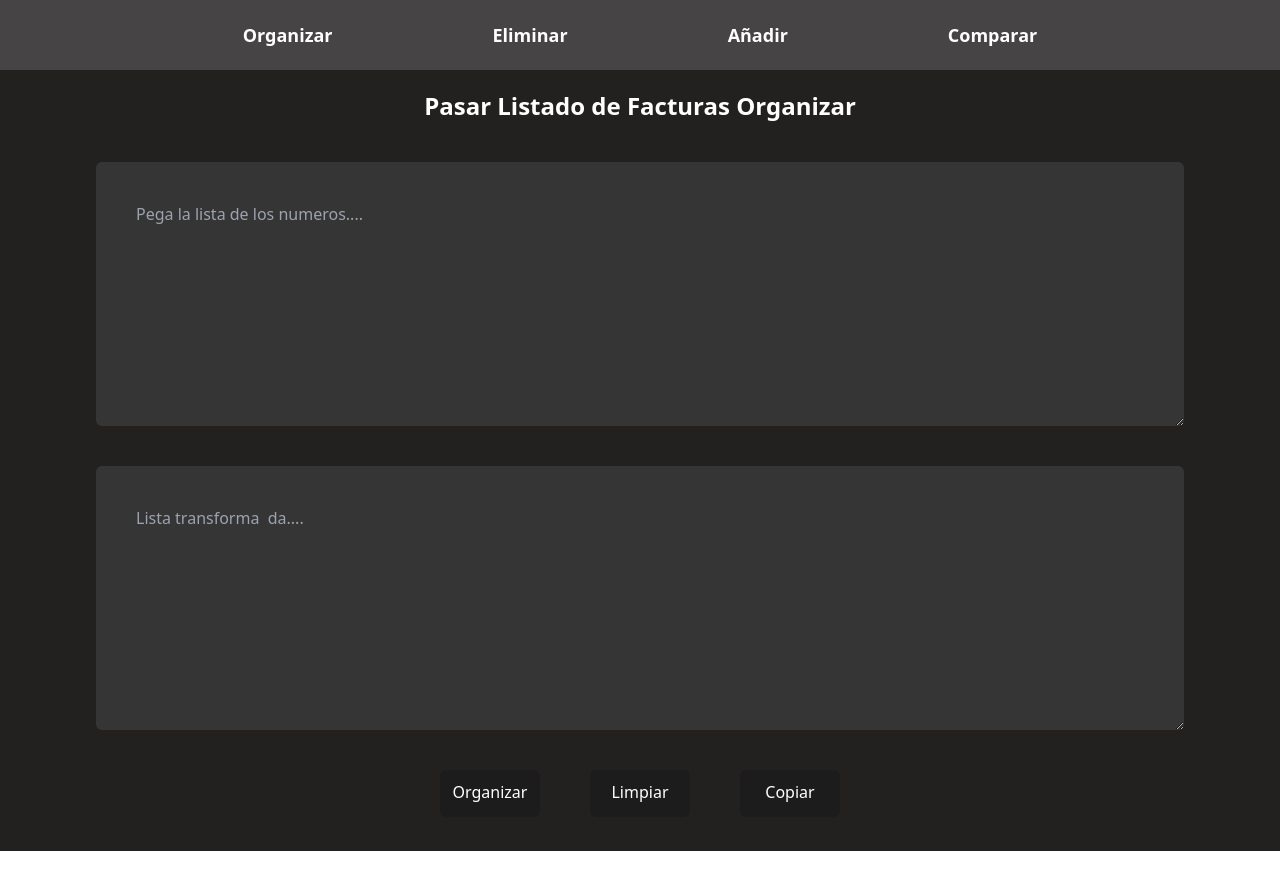
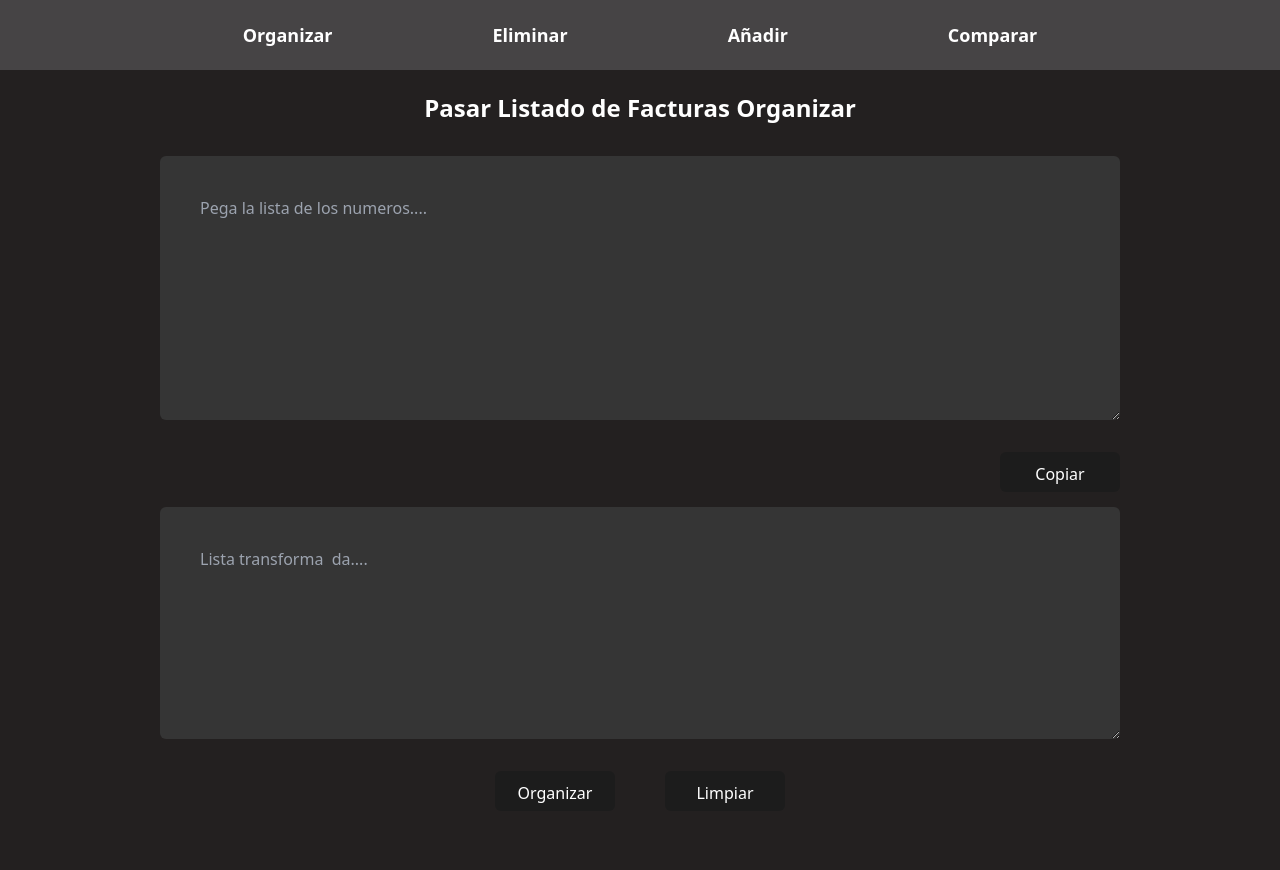
Before and after one commit to AngelicaJuliethAgudeloBautistaADSO/FACTURAS_TOOLS, a Vue app: page /organizar in a window 1280 px wide. Built offline with nearby package versions, Linux system fonts and the light colour scheme.

Commit message:
finalizacion del proyecto

```diff
--- a/index.html
+++ b/index.html
@@ -2,9 +2,9 @@
 <html lang="en">
   <head>
     <meta charset="UTF-8" />
-    <link rel="icon" type="image/svg+xml" href="/vite.svg" />
+    <link rel="icon" type="image/svg+xml" href="/img/clippy.png" />
     <meta name="viewport" content="width=device-width, initial-scale=1.0" />
-    <title>Vite + Vue</title>
+    <title>clippy</title>
   </head>
   <body>
     <div id="app"></div>
--- a/src/components/Añadir.vue
+++ b/src/components/Añadir.vue
@@ -1,43 +1,58 @@
 <template>
-    <div class="bg-body h-screen flex-col flex items-center gap-10 font-sans text-letras md:h-full">
+    <div class="bg-body">
+        <div class="h-screen flex-col flex items-center gap-5 font-sans text-letras md:h-full min-h-screen">
             <h2 class="mt-[60px] text-lg font-bold md:mt-[20px] md:text-2xl">Pasar Listado de Facturas Añade la Letra</h2>
 
-        <TextArea name="Pega la lista de los numeros...." v-model="InputNumeros" customClass="h-[50%] w-[80%] p-[20px] md:h-[27vh] md:w-[85%] md:p-[40px]"/>
+            <TextArea name="Pega la lista de los numeros...." v-model="InputNumeros"
+            customClass="h-[50%] w-[85%] p-[20px] md:h-[28vh] md:w-[75%] md:p-[40px]"/>
 
-        <TextArea name="Ingresa la letra que quieres agregar...." v-model="InputLetras" @keydown.enter="processInputDispapeles" customClass="h-[50%] w-[80%] p-[20px] md:h-[9vh] md:w-[85%] md:p-[10px]"/>
+            <TextArea name="Ingresa la letra que quieres agregar...." v-model="InputLetras"
+            @keydown.enter="processInputDispapeles" customClass="h-[50%] w-[85%] p-[20px] md:h-[9vh] md:w-[75%] md:p-[20px]"/>
 
-        <TextArea name="Lista transformada...." v-model="Result" customClass="h-[50%] w-[80%] p-[20px] md:h-[27vh] md:w-[85%] md:p-[40px]"/>
+            <div class="w-[75%] h-[9px]  flex justify-end content-center mb-[25px]">
+                <Boton @click="Copiar()" label="Copiar"/>
+            </div>
 
-        <div class="w-full flex justify-center gap-[20px] mb-[10px] md:gap-[50px] md:mb-[22px] md:h-[47px] " >
-            <Boton class="bg-button p-[10px] rounded-md md:w-xs" @click="processInputLetras()" label="Añadir"/>
-            <Boton class="bg-button p-[10px] rounded-md md:w-xs" @click="processInputDispapeles()" label="Dispapeles"/>
-            <Boton class="bg-button p-[10px] rounded-md md:w-xs" @click="Limpiar()" label="Limpiar"/>
-            <Boton class="bg-button p-[10px] rounded-md md:w-xs" @click="Copiar()" label="Copiar"/>
+            <TextArea name="Lista transformada...." v-model="Result"
+            customClass="h-[50%] w-[80%] p-[20px] md:h-[27vh] md:w-[75%] md:p-[40px]" disabled/>
+
+            <div class="w-full flex justify-center gap-[50px] mb-[25px] md:mb-[40px] md:h-[47px]" >
+                <Boton @click="processInputLetras()" label="Añadir"/>
+                <Boton @click="processInputDispapeles()" label="Dispapeles"/>
+                <Boton @click="Limpiar()" label="Limpiar"/>
             </div>
         </div>
+    </div>
+
 </template>
 
 <script setup>
     import { ref } from "vue";
     import TextArea from "./TextArea.vue";
     import Boton from "./Boton.vue";
+
     const InputNumeros = ref('');
     const InputLetras = ref('');
     const Result = ref('');
+
     function processInputLetras() {
         const ExpresionRegular = /\d+/g;
-    const resultado = InputNumeros.value.replace(ExpresionRegular, (numero) => `${InputLetras.value.toUpperCase()}${numero}`);
+        const letra = InputLetras.value.trim().replace(/\s+/g, '');
+        const resultado = InputNumeros.value.replace(ExpresionRegular, (numero) => `${letra.toUpperCase()}${numero}`);
         Result.value = resultado;
     }
     function processInputDispapeles() {
         const ExpresionRegular = /\d+/g;
-    const resultado = InputNumeros.value.match(ExpresionRegular)?.map(numero => `'${InputLetras.value.toUpperCase()}${numero}'`).join(', ');
+        const letra = InputLetras.value.trim().replace(/\s+/g, '');
+        const resultado = InputNumeros.value.match(ExpresionRegular)?.map(numero => `'${letra.toUpperCase()}${numero}'`).join(', ');
         Result.value = resultado;
     }
-
     function Limpiar() {
         InputNumeros.value="";
         InputLetras.value="";
         Result.value="";
     }
+    function Copiar() {
+        navigator.clipboard.writeText(Result.value);
+    }
 </script>
--- a/src/components/Boton.vue
+++ b/src/components/Boton.vue
@@ -1,9 +1,10 @@
 <template>
-    <button class="bg-button p-[10px] rounded-md md:w-xs w-[100px] flex justify-center gap-[50px] mb-[20px] md:mb-[63px] md:h-[47px]" v-bind="$attrs">
+    <button class="bg-button p-[10px] rounded-md md:w-xs w-[15vh]
+      gap-[50px] mb-[5px] md:mb-[5px] md:h-[5vh] hover:bg-amber-400 active:bg-amber-600
+      active:h-7/6 active:w-100 transition transform active:scale-90" v-bind="$attrs">
       {{ label }}
     </button>
   </template>
-
   <script setup>
   const props = defineProps({
     label: {
@@ -11,4 +12,9 @@
       required: true
     }
   });
-  </script>
+
+    </script>
+
+  <style scoped>
+
+</style>
--- a/src/components/Comparar.vue
+++ b/src/components/Comparar.vue
@@ -1,18 +1,29 @@
 <template>
-  <div class="grid grid-cols-2 justify-items-center p-9 h-[92.6vh] bg-body text-letras ">
+  <div class="bg-body">
+    <div class="grid grid-cols-2 justify-items-center p-9 h-[92.6vh]  text-letras">
 
-    <h2 class="col-span-2 mt-5 text-lg font-bold md:mt-2 md:text-2xl">Pasar Listado de Facturas Comparar Números</h2>
+      <h2 class="col-span-2 text-lg font-bold md:mt-[2px] md:text-2xl">Pasar Listado de Facturas Comparar Números</h2>
 
-    <TextArea class="col-span-1 w-[80%] h-[33vh] md:mt-[25px] p-[40px]" placeholder="Pega la lista de los números..." v-model="InputNumero1" @keydown.enter="processInputComparar"/>
+      <div class="col-span-2 flex justify-center gap-[40px] w-[100%]">
+        <TextArea class="w-[38%] h-[31vh] md:mt-[25px] p-[40px]"
+            placeholder="Pega la lista de los números..." v-model="InputNumero1" @keydown.enter="processInputComparar"/>
 
-    <TextArea class="col-span-1 w-[80%] h-[33vh] md:mt-[25px] p-[40px]" placeholder="Pega la lista de los números..." v-model="InputNumero2" @keydown.enter="processInputComparar"/>
+        <TextArea class="w-[38%] h-[31vh] md:mt-[25px] p-[40px]"
+            placeholder="Pega la lista de los números..." v-model="InputNumero2" @keydown.enter="processInputComparar"/>
+      </div>
 
-    <TextArea class="col-span-2 w-[90%] h-[33vh] md:mt-[25px] p-[40px]" placeholder="Lista transformada..." v-model="Result"/>
+
+      <div class="col-span-2 w-[78%] h-[10px] flex justify-end content-center mb-[30px] mt-[12px]">
+        <Boton @click="Copiar()" label="Copiar"/>
+      </div>
+
+      <TextArea class="col-span-2 w-[78%] h-[30vh] md:mt-[25px] p-[40px]"
+      placeholder="Lista transformada..." v-model="Result" disabled/>
 
       <div class="col-span-2  w-full flex justify-center gap-[20px] mb-[10px] md:gap-[50px] md:mt-[25px] md:h-[47px] ">
         <Boton class="bg-button p-[10px] rounded-md md:w-xs" @click="processInputComparar()" label="Comparar"/>
         <Boton class="bg-button p-[10px] rounded-md md:w-xs" @click="Limpiar()" label="Limpiar"/>
-      <Boton class="bg-button p-[10px] rounded-md md:w-xs" @click="Copiar()" label="Copiar"/>
+      </div>
     </div>
   </div>
 </template>
@@ -38,6 +49,10 @@
     Result.value = compara.length > 0 ? compara.join(', '): "";
   }
 
+  function Copiar() {
+    navigator.clipboard.writeText(Result.value);
+  }
+
   function Limpiar(){
     InputNumero1.value="";
     InputNumero2.value="";
--- a/src/components/Eliminar.vue
+++ b/src/components/Eliminar.vue
@@ -1,20 +1,29 @@
 <template>
-    <div class="bg-body h-screen flex-col flex items-center gap-10 font-sans text-letras md:h-full">
+    <div class="bg-body">
+        <div class="h-screen flex-col flex items-center gap-8 font-sans text-letras md:h-full min-h-screen">
 
-        <h2 class="mt-[60px] text-lg font-bold md:mt-[20px] md:text-2xl">Pasar Listado de Facturas Elimina la Letra</h2>
+            <h2 class="mt-[60px] text-lg font-bold md:mt-[22px] md:text-2xl">Pasar Listado de Facturas Elimina la Letra</h2>
 
-        <TextArea name="Pega la lista de los numeros...." v-model="InputNumeros" @keydown.enter="processInput" customClass="h-[50%] w-[80%] p-[20px] md:h-[33vh] md:w-[85%] md:p-[40px]"/>
+            <TextArea name="Pega la lista de los numeros...." v-model="InputNumeros"
+            @keydown.enter="processInput" customClass="h-[40%] w-[80%] p-[20px] md:h-[33vh] md:w-[75%] md:p-[40px]"/>
 
-        <TextArea name="Lista transforma  da...." v-model="Result" customClass="h-[50%] w-[80%] p-[20px] md:h-[33vh] md:w-[85%] md:p-[40px]"/>
+            <div class="w-[75%] h-[10px] flex justify-end content-center mb-[13px]">
+                <Boton @click="Copiar()" label="Copiar"/>
+            </div>
 
-        <div class="w-full flex justify-center gap-[50px] mb-[20px] md:mb-[34px] md:h-[47px] " >
-            <Boton class="bg-button p-[10px] rounded-md md:w-xs" @click="processInput()" label="Eliminar"/>
-            <Boton class="bg-button p-[10px] rounded-md md:w-xs" @click="Limpiar()" label="Limpiar"/>
-            <Boton class="bg-button p-[10px] rounded-md md:w-xs" @click="Copiar()" label="Copiar"/>
+            <TextArea name="Lista transformada...." v-model="Result"
+            disabled customClass="h-[33%] w-[80%] p-[20px] md:h-[29vh] md:w-[75%] md:p-[40px]"/>
+
+            <div class="w-full flex justify-center gap-[50px] mb-[25px] md:mb-[40px] md:h-[47px]" >
+                <Boton @click="processInput()" label="Eliminar"/>
+                <Boton @click="Limpiar()" label="Limpiar"/>
+            </div>
+
         </div>
+    </div>
 
-    </div>
 </template>
+
 
 <script setup>
     import Boton from './Boton.vue';
@@ -27,7 +36,7 @@
         console.log(InputNumeros.value);
         const ExpresionRegular = /\d+/g;
         const numeros = InputNumeros.value.match(ExpresionRegular);
-        Result.value = numeros ? `'${numeros.join("' , '")}'` : '';
+        Result.value = numeros ? `'${numeros.join("', '")}'` : '';
         console.log(Result.value);
 
     }
@@ -39,5 +48,4 @@
         navigator.clipboard.writeText(Result.value);
     }
 
-
 </script>
--- a/src/components/Organizar.vue
+++ b/src/components/Organizar.vue
@@ -1,17 +1,25 @@
 <template>
-    <div class="bg-body h-screen flex-col flex items-center gap-10 font-sans text-letras md:h-full">
-        <h2 class="mt-[60px] text-lg font-bold md:mt-[20px] md:text-2xl">Pasar Listado de Facturas Organizar</h2>
+    <div class="bg-body">
+        <div class=" h-screen flex-col flex items-center gap-8 font-sans text-letras md:h-full min-h-screen">
+            <h2 class="mt-[60px] text-lg font-bold md:mt-[22px] md:text-2xl">Pasar Listado de Facturas Organizar</h2>
 
-        <TextArea name="Pega la lista de los numeros...." v-model="InputNumeros" customClass="h-[50%] w-[80%] p-[20px] md:h-[33vh] md:w-[85%] md:p-[40px]"/>
+            <TextArea name="Pega la lista de los numeros...." v-model="InputNumeros"
+            @keydown.enter="processInputOrganizar" customClass="h-[40%] w-[80%] p-[20px] md:h-[33vh] md:w-[75%] md:p-[40px]"/>
 
-        <TextArea name="Lista transforma  da...." v-model="Result" customClass="h-[50%] w-[80%] p-[20px] md:h-[33vh] md:w-[85%] md:p-[40px]"/>
+            <div class="w-[75%] h-[10px] flex justify-end content-center mb-[13px]">
+                <Boton @click="Copiar()" label="Copiar"/>
+            </div>
 
-        <div class="w-full flex justify-center gap-[50px] mb-[20px] md:mb-[34px] md:h-[47px] " >
-            <Boton class="bg-button p-[10px] rounded-md md:w-xs" @click="processInputOrganizar()" label="Organizar"/>
-            <Boton class="bg-button p-[10px] rounded-md md:w-xs" @click="Limpiar()" label="Limpiar"/>
-            <Boton class="bg-button p-[10px] rounded-md md:w-xs" @click="Copiar()" label="Copiar"/>
+            <TextArea name="Lista transforma  da...." v-model="Result"
+            customClass="h-[33%] w-[80%] p-[20px] md:h-[29vh] md:w-[75%] md:p-[40px]" disabled/>
+
+            <div class="w-full flex justify-center gap-[50px] mb-[25px] md:mb-[40px] md:h-[47px]" >
+                <Boton  @click="processInputOrganizar()" label="Organizar"/>
+                <Boton  @click="Limpiar()" label="Limpiar"/>
+            </div>
         </div>
     </div>
+
 </template>
 
 <script setup>
@@ -27,11 +35,15 @@
         .map(line => line.trim())
         .filter(Boolean)
         .map(line => `'${line}'`)
-        .join(' , ');
-}
+        .join(', ');
+    }
 
     function Limpiar(){
         InputNumeros.value="";
         Result.value="";
     }
+
+    function Copiar() {
+        navigator.clipboard.writeText(Result.value);
+    }
 </script>
--- a/src/components/TextArea.vue
+++ b/src/components/TextArea.vue
@@ -21,6 +21,3 @@
     }
     });
   </script>
-
-
-<!-- @keydown.enter="$emit('enter')" -->
--- a/tailwind.config.js
+++ b/tailwind.config.js
@@ -13,7 +13,8 @@ export default {
         letras:"white",
         input:"#353535",
         button:"#1c1c1c",
-        navbar:"#464445"
+        navbar:"#464445",
+        buttonhover:"#c23030"
       }
     },
   },
```
Also changed, not shown: img/clippy.png (added). Lines whose indentation alone changed are shown as unchanged.
